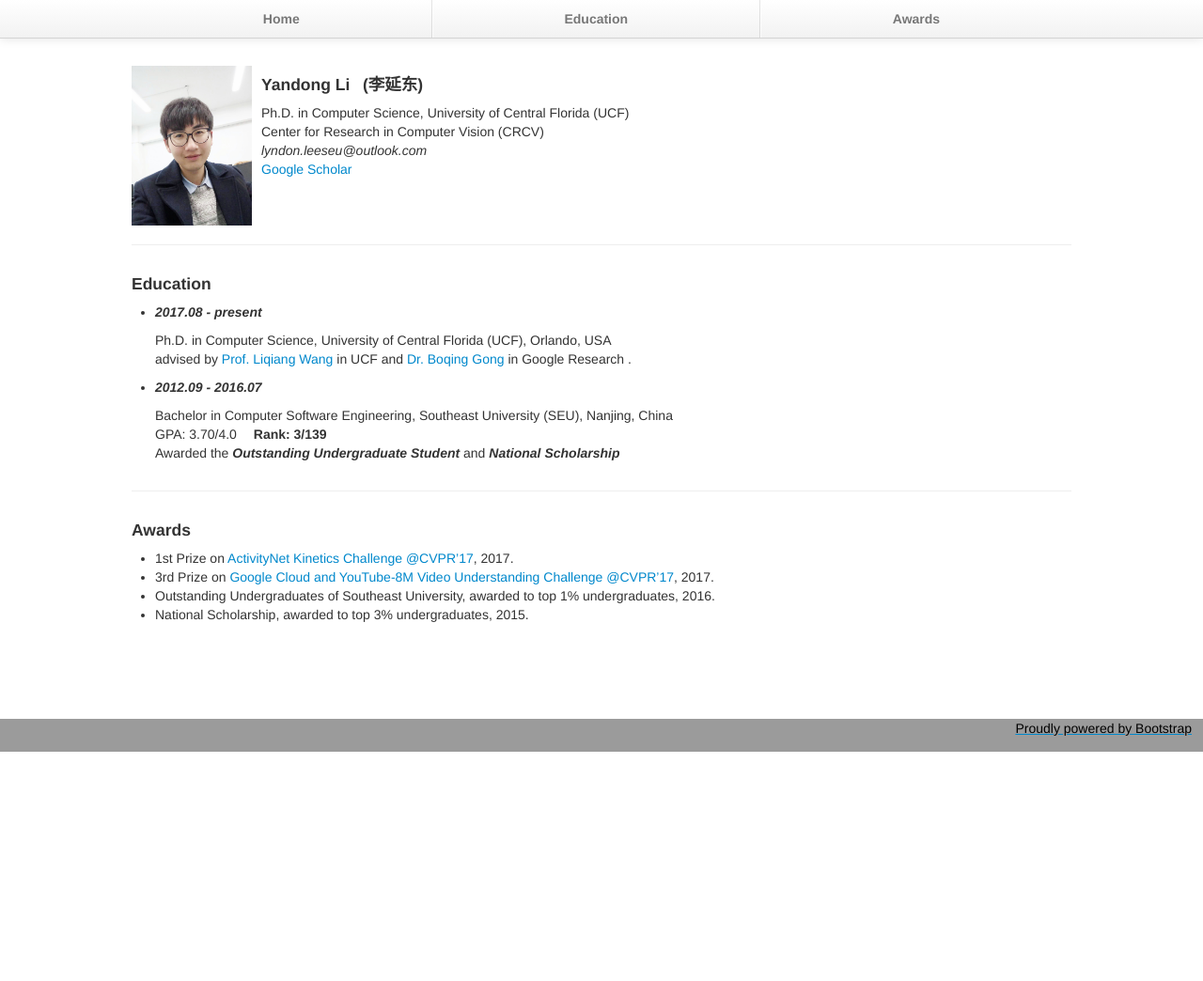
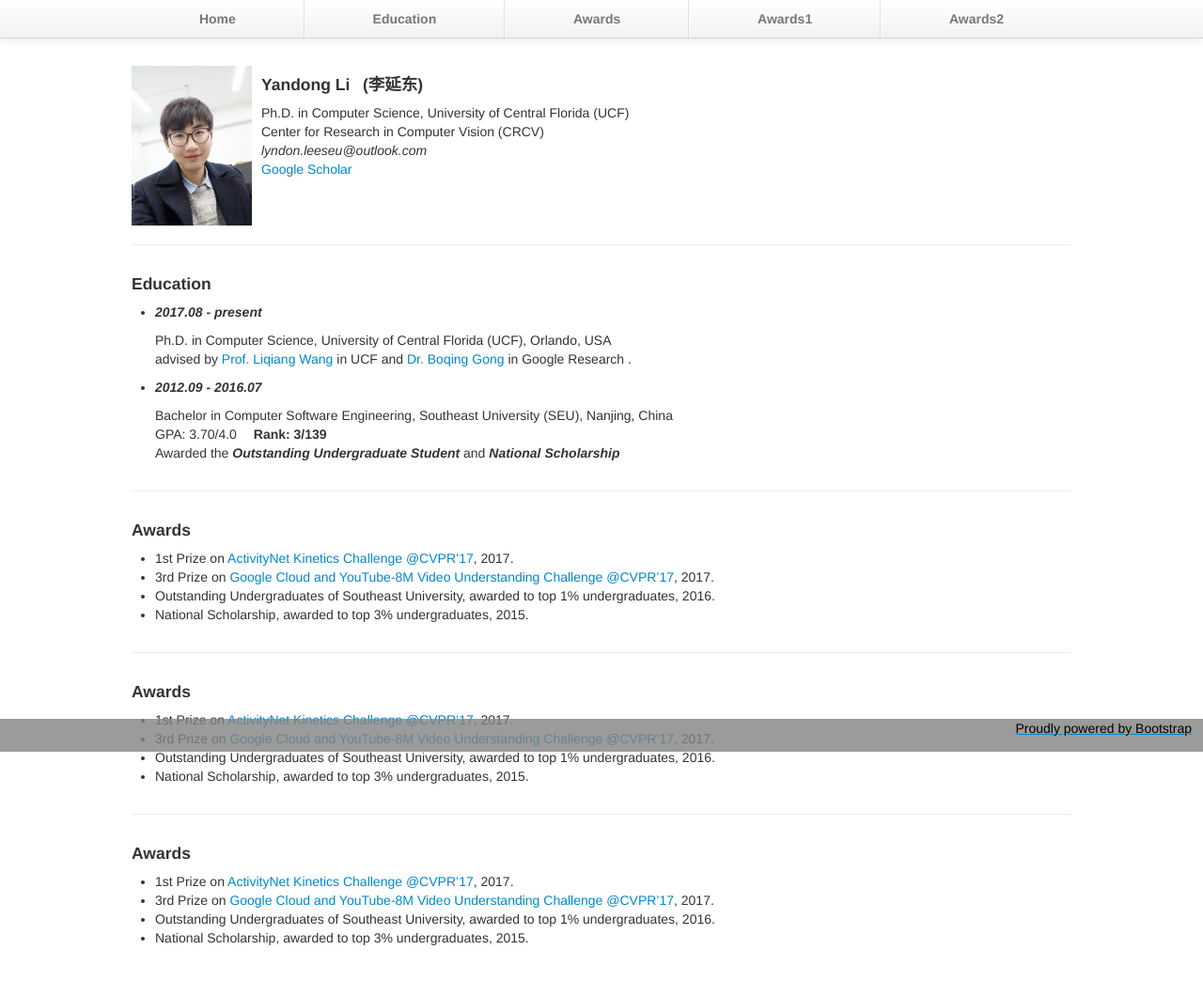
Before and after one commit to Cold-Winter/Cold-Winter.github.io, a plain HTML site: page index.html in a window 1280 px wide. Shown: the whole page at 94% size. Before the commit the page ends 800 px from the top, so only its background shows below. Drawn offline with Linux system fonts and the light colour scheme.

Commit message:
Update index.html

```diff
--- a/index.html
+++ b/index.html
@@ -951,6 +951,8 @@ body#dummybodyid .diigolet .cItem span.keywordStrong{float:none;font-weight:bold
                 <li><a href="#">Home</a></li>
 				<li><a href="#Education">Education</a></li>
 				<li><a href="#Awards">Awards</a></li>
+		      		<li><a href="#Awards1">Awards1</a></li>
+		      		<li><a href="#Awards2">Awards2</a></li>
               </ul>
             </div>
           </div>
@@ -1019,6 +1021,52 @@ body#dummybodyid .diigolet .cItem span.keywordStrong{float:none;font-weight:bold
 		 </div>
 		 </div>
 
+	  	<a id="Awards1"></a>
+		 <hr>
+		 <div class="row">
+		 <div class="span">
+				<h4>Awards</h4>
+				<ul>
+				<li>
+				1st Prize on <a href="http://activity-net.org/challenges/2017/">ActivityNet Kinetics Challenge  @CVPR’17</a>, 2017.
+				</li>
+				<li>
+				3rd Prize on <a href="https://research.google.com/youtube8m/">Google Cloud and YouTube-8M Video Understanding Challenge  @CVPR’17</a>, 2017.
+				</li>
+				<li>
+				Outstanding Undergraduates of Southeast University, awarded to top 1% undergraduates, 2016.
+				</li>
+				<li>
+				National Scholarship, awarded to top 3% undergraduates, 2015.
+				</li>
+				</ul>
+	         </hr>
+		 </div>
+		 </div>
+
+		<a id="Awards2"></a>
+		 <hr>
+		 <div class="row">
+		 <div class="span">
+				<h4>Awards</h4>
+				<ul>
+				<li>
+				1st Prize on <a href="http://activity-net.org/challenges/2017/">ActivityNet Kinetics Challenge  @CVPR’17</a>, 2017.
+				</li>
+				<li>
+				3rd Prize on <a href="https://research.google.com/youtube8m/">Google Cloud and YouTube-8M Video Understanding Challenge  @CVPR’17</a>, 2017.
+				</li>
+				<li>
+				Outstanding Undergraduates of Southeast University, awarded to top 1% undergraduates, 2016.
+				</li>
+				<li>
+				National Scholarship, awarded to top 3% undergraduates, 2015.
+				</li>
+				</ul>
+	         </hr>
+		 </div>
+		 </div>
+
 
       </div></div> <!-- /container -->
       <div class="foot-fixed-bottom">
```
